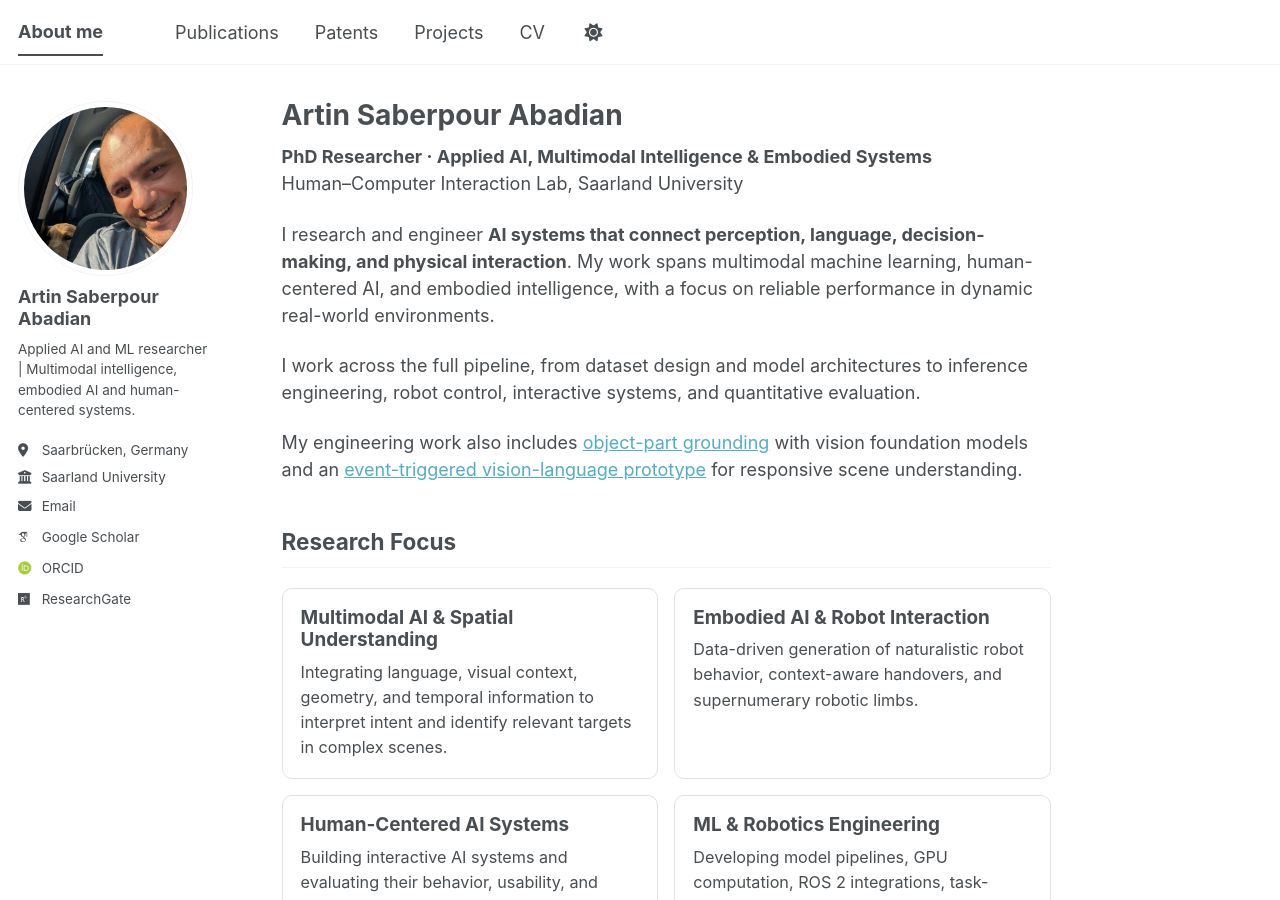
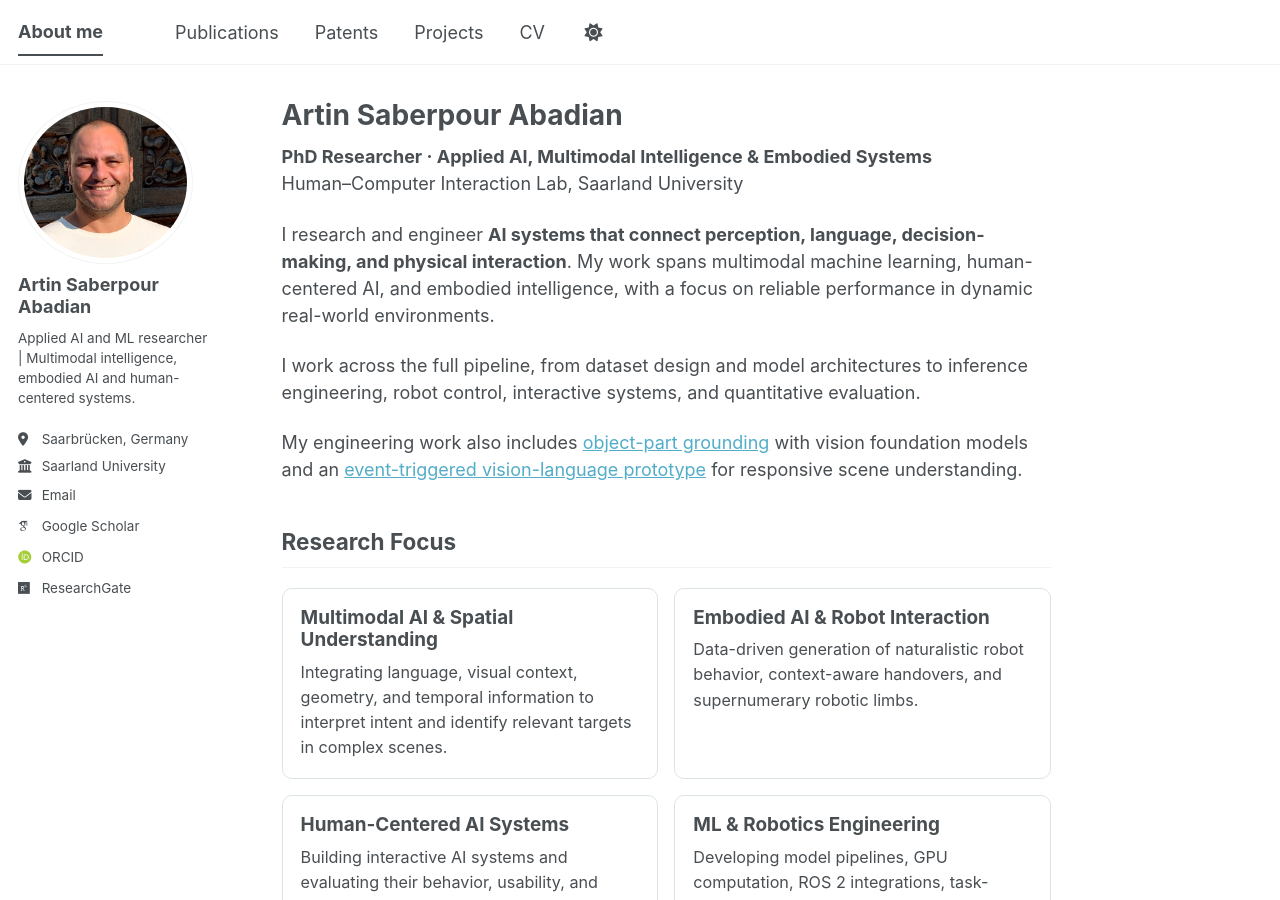
Before and after one commit to artin-saberpour/artin-saberpour.github.io, a Jekyll site: the page built from _pages/about.md, in a window 1280 px wide and 900 px high. Built offline with Jekyll 4.4.1, drawn with Linux system fonts in a browser that asks for light colours; some web fonts are replaced; a script bundle is joined from its source files by our own code; library files that are not in the unit come from our copies.

Commit message:
Update author avatar in configuration fileup

```diff
--- a/_config.yml
+++ b/_config.yml
@@ -23,7 +23,7 @@ repository               : "artin-saberpour/artin-saberpour.github.io"
 #               Additional customization can be done by editing /_includes/author-profile.html
 author:
   # Biographic information
-  avatar           : "artin.jpg"
+  avatar           : "artin1.jpg"
   name             : "Artin Saberpour Abadian"
   pronouns         : # example: "she/her"
   bio              : "Applied AI and ML researcher | Multimodal intelligence, embodied AI and human-centered systems."
```
